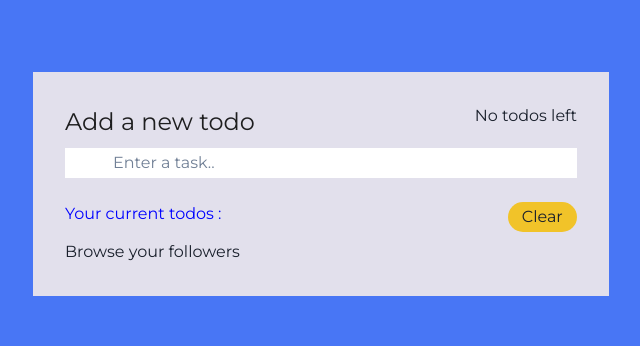
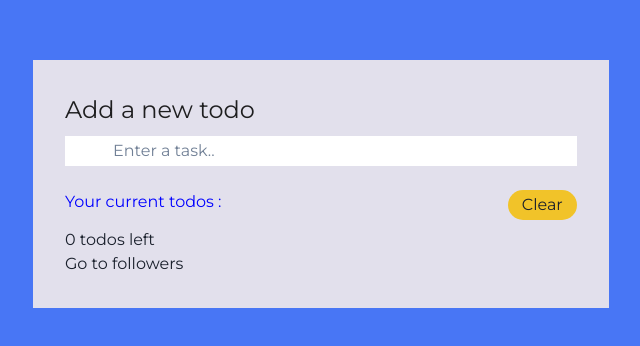
Before and after one commit to AnassElhaoussi/react-testing-library, a React (Create React App) app: page / in a window 1280 px wide. Shown: the part 216-562 px from the top of the page, without its empty margins (319-959 px from the left). Built offline with nearby package versions, Linux system fonts and the light colour scheme; a web font is replaced by a local one.

Commit message:
fixing react router error

```diff
--- a/src/Components/TodoList/TodoList.js
+++ b/src/Components/TodoList/TodoList.js
@@ -1,7 +1,6 @@
 import React, {useState, useRef} from 'react'
 import { useTodosContext } from '../../Contexts/TodosContext'
 import Todos from '../Todos/Todos'
-import {Link} from 'react-router-dom'
 import Heading from '../Heading/Heading'
 import TodosCounter from '../TodosCounter/TodoCounter'
 
@@ -11,7 +10,7 @@ export const TodoList = () => {
     const [isUpdateClicked, setIsUpdateClicked] = useState(false)
     const [todoId, setTodoId] = useState(null)
     const scroll = useRef()
-    const leftTodos = useRef(todos.length)
+    const incompleteTodos = useRef(todos.length)
 
     const addTodo = (e) => {
         e.preventDefault()
@@ -22,7 +21,7 @@ export const TodoList = () => {
         }])
         setTodo('')
         setIsUpdateClicked(false)
-        leftTodos.current++
+        incompleteTodos.current++
     }
 
     const saveUpdatedTodo = () => {
@@ -42,7 +41,6 @@ export const TodoList = () => {
     <form className='header' onSubmit={addTodo}>
         <div style={{display: 'flex', justifyContent: "space-between"}}>
             <Heading title='Add a new todo' />
-            <TodosCounter leftTodos={leftTodos} />
         </div>
         <input type="text"
             placeholder='Enter a task..'
@@ -61,7 +59,7 @@ export const TodoList = () => {
             <h4>Your current todos :</h4>
             <button onClick={() => {
                 setTodos([])
-                leftTodos.current = 0
+                incompleteTodos.current = 0
             }}>
                 Clear
             </button>
@@ -72,14 +70,10 @@ export const TodoList = () => {
             setIsUpdateClicked={setIsUpdateClicked}
             setTodoId={setTodoId}
             scroll={scroll}
-            leftTodos={leftTodos}
+            incompleteTodos={incompleteTodos}
             />
     </div>
-    <Link to='/followers'>
-        <span>
-            Browse your followers
-        </span>
-    </Link>
+    <TodosCounter incompleteTodos={incompleteTodos} />
 </div>
 
 }
--- a/src/Components/Todos/Todos.js
+++ b/src/Components/Todos/Todos.js
@@ -9,7 +9,7 @@ const Todos = ({
   setIsUpdateClicked,
   setTodoId,
   scroll,
-  leftTodos}) => {
+  incompleteTodos}) => {
   const {todos, setTodos} = useTodosContext()
 
   const completeTask = (id) => {
@@ -23,12 +23,12 @@ const Todos = ({
       }
     )
     setTodos(newTodos)
-    leftTodos.current--
+    incompleteTodos.current--
   }
 
   const deleteTodo = id => {
     setTodos(todos.filter((todo, key) => key !== id))
-    leftTodos.current--
+    incompleteTodos.current--
   }
 
   return (
--- a/src/Components/TodosCounter/TodoCounter.js
+++ b/src/Components/TodosCounter/TodoCounter.js
@@ -1,7 +1,17 @@
 import React, { useEffect } from 'react'
+import {Link} from 'react-router-dom'
 
-export default function TodosCounter({leftTodos}){
-    return <p
-    > {leftTodos.current || "No todos left"}
-    </p>
+export default function TodosCounter({incompleteTodos}){
+    return <div>
+        <p
+        > {incompleteTodos.current}
+          {incompleteTodos.current === 1 ? " todo left" : " todos left"}
+        </p>
+        <Link to='followers'>
+            <button>
+                Go to followers
+            </button>
+        </Link>
+    </div>
+
 }
```
Also changed, not shown: 1 other file (tests, documents, lock files or other folders).
